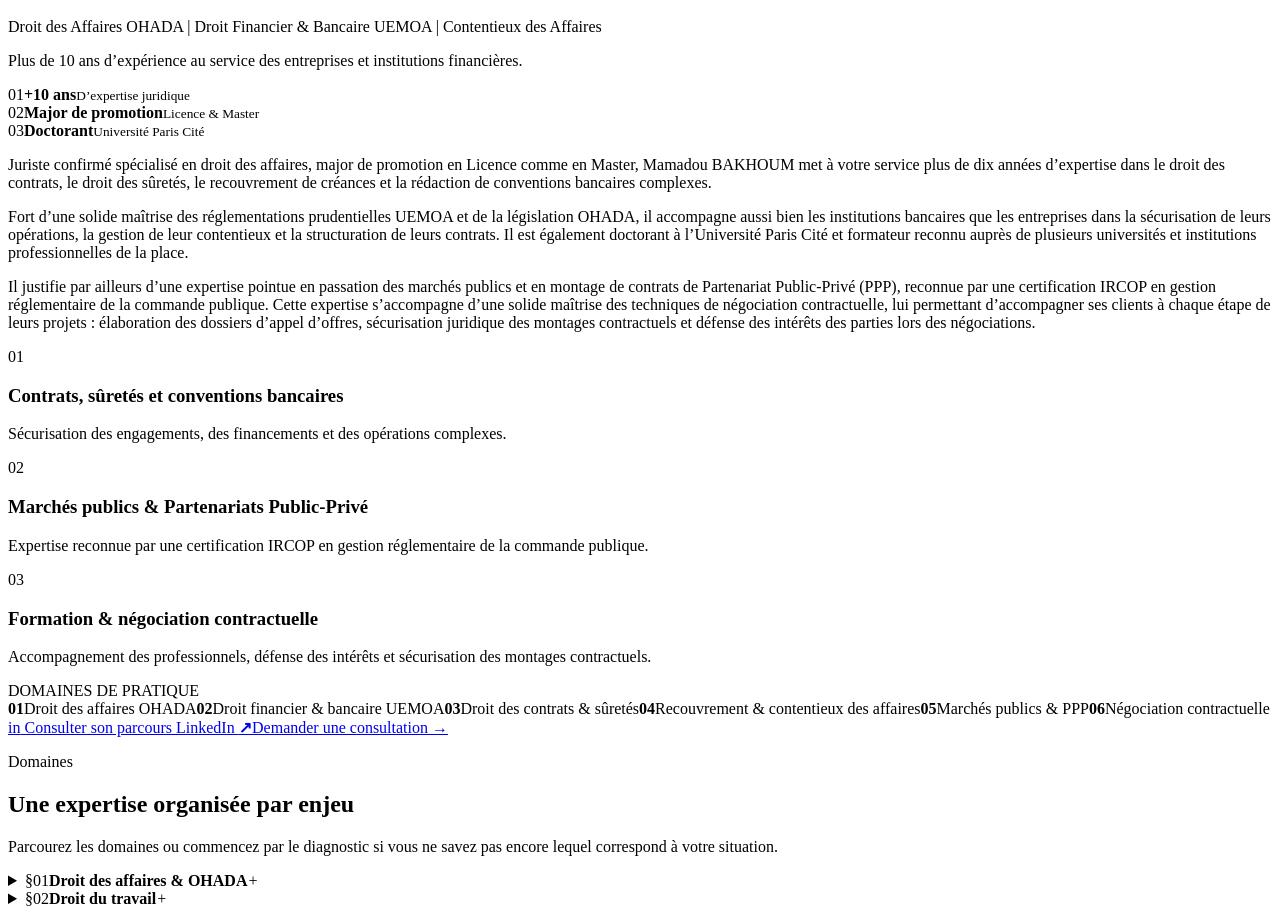
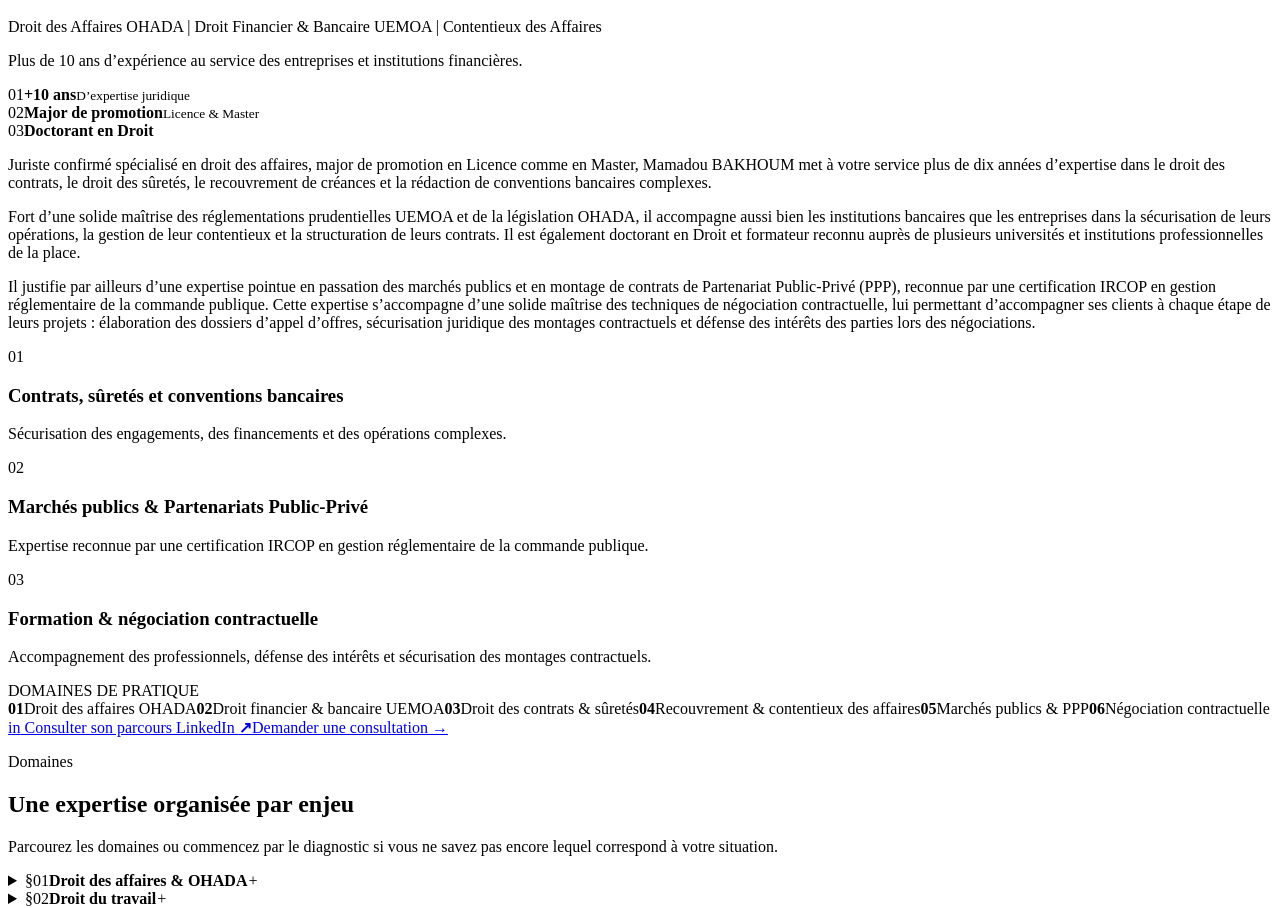
Before and after one commit to slytherinboy/mbc-juridique, a Next.js app: page / in a window 1280 px wide. Shown: the part 7100-8008 px from the top of the page. Built offline with nearby package versions, Linux system fonts and the light colour scheme.

Commit message:
Update doctoral title

```diff
--- a/app/page.tsx
+++ b/app/page.tsx
@@ -445,12 +445,12 @@
               <div className="profile-proof-grid" aria-label="Repères professionnels">
                 <article><span>01</span><strong>+10 ans</strong><small>D’expertise juridique</small></article>
                 <article><span>02</span><strong>Major de promotion</strong><small>Licence &amp; Master</small></article>
-                <article><span>03</span><strong>Doctorant</strong><small>Université Paris Cité</small></article>
+                <article><span>03</span><strong>Doctorant en Droit</strong></article>
               </div>
 
               <div className="consultant-biography">
                 <p>Juriste confirmé spécialisé en droit des affaires, major de promotion en Licence comme en Master, Mamadou BAKHOUM met à votre service plus de dix années d’expertise dans le droit des contrats, le droit des sûretés, le recouvrement de créances et la rédaction de conventions bancaires complexes.</p>
-                <p>Fort d’une solide maîtrise des réglementations prudentielles UEMOA et de la législation OHADA, il accompagne aussi bien les institutions bancaires que les entreprises dans la sécurisation de leurs opérations, la gestion de leur contentieux et la structuration de leurs contrats. Il est également doctorant à l’Université Paris Cité et formateur reconnu auprès de plusieurs universités et institutions professionnelles de la place.</p>
+                <p>Fort d’une solide maîtrise des réglementations prudentielles UEMOA et de la législation OHADA, il accompagne aussi bien les institutions bancaires que les entreprises dans la sécurisation de leurs opérations, la gestion de leur contentieux et la structuration de leurs contrats. Il est également doctorant en Droit et formateur reconnu auprès de plusieurs universités et institutions professionnelles de la place.</p>
                 <p>Il justifie par ailleurs d’une expertise pointue en passation des marchés publics et en montage de contrats de Partenariat Public-Privé (PPP), reconnue par une certification IRCOP en gestion réglementaire de la commande publique. Cette expertise s’accompagne d’une solide maîtrise des techniques de négociation contractuelle, lui permettant d’accompagner ses clients à chaque étape de leurs projets : élaboration des dossiers d’appel d’offres, sécurisation juridique des montages contractuels et défense des intérêts des parties lors des négociations.</p>
               </div>
             </div>
```
